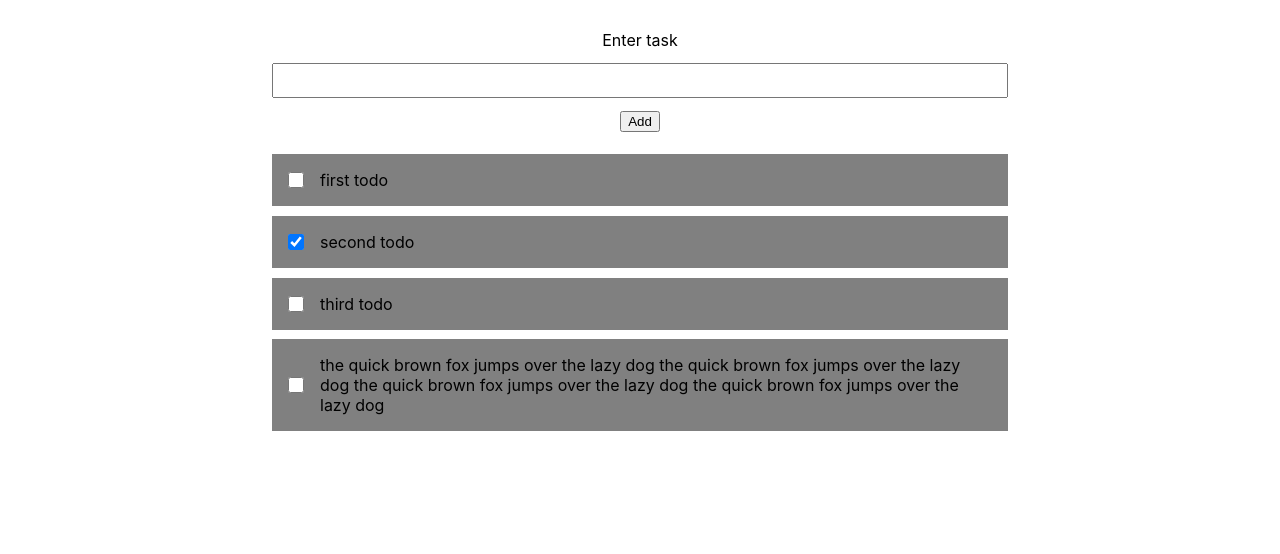
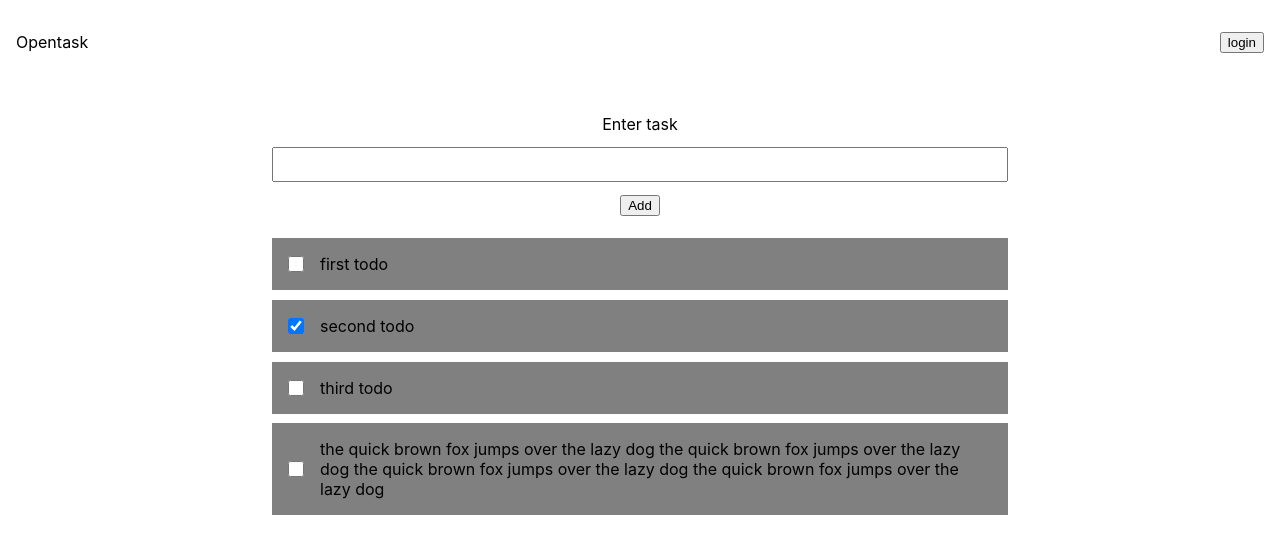
Before and after one commit to isaif/opentodo, a Next.js app: page / in a window 1280 px wide. Shown: the top 554 px of the page. Built offline with nearby package versions, Linux system fonts and the light colour scheme; no server answers.

Commit message:
feat: add navigation bar

```diff
--- /dev/null
+++ b/components/Navbar.tsx
@@ -0,0 +1,44 @@
+import { useAuth } from "../utils/AuthContext";
+import styles from "../styles/Navbar.module.css";
+
+const AuthButton = () => {
+  const { user, login, logout } = useAuth();
+  console.log(user);
+  if (!user)
+    return (
+      <button
+        onClick={(e) => {
+          e.preventDefault();
+          login();
+        }}
+        className=""
+        // disabled={loading}
+      >
+        {/* <span>{loading ? "Loading" : "login with google"}</span> */}
+        <span>login</span>
+      </button>
+    );
+
+  return (
+    <button
+      onClick={(e) => {
+        e.preventDefault();
+        logout();
+      }}
+      className=""
+      // disabled={loading}
+    >
+      {/* <span>{loading ? "Loading" : "login with google"}</span> */}
+      <span>Logout</span>
+    </button>
+  );
+};
+
+export default function Navbar() {
+  return (
+    <nav className={styles.navbar}>
+      <p className={styles.logo}>Opentask</p>
+      <AuthButton />
+    </nav>
+  );
+}
--- a/pages/index.tsx
+++ b/pages/index.tsx
@@ -8,6 +8,7 @@ import styles from "../styles/Home.module.css";
 import CreateTodo from "../components/CreateTodo";
 import TodoList from "../components/TodoList";
 import data from "../utils/data";
+import Navbar from "../components/Navbar";
 
 const Home: NextPage = () => {
   const [todos, setTodos] = useState(data);
@@ -17,6 +18,8 @@ const Home: NextPage = () => {
   };
 
   return (
+    <>
+      <Navbar />
       <div className={styles.container}>
         <Head>
           <title>Open Todo</title>
@@ -34,6 +37,7 @@ const Home: NextPage = () => {
           <TodoList todos={todos} />
         </main>
       </div>
+    </>
   );
 };
 
--- /dev/null
+++ b/styles/Navbar.module.css
@@ -0,0 +1,13 @@
+.navbar {
+  padding: 1rem;
+  display: flex;
+  width: 100%;
+  align-items: center;
+}
+
+.logo {
+  flex-grow: 1;
+}
+
+.navbar > button {
+}
```
Lines whose indentation alone changed are shown as unchanged.
